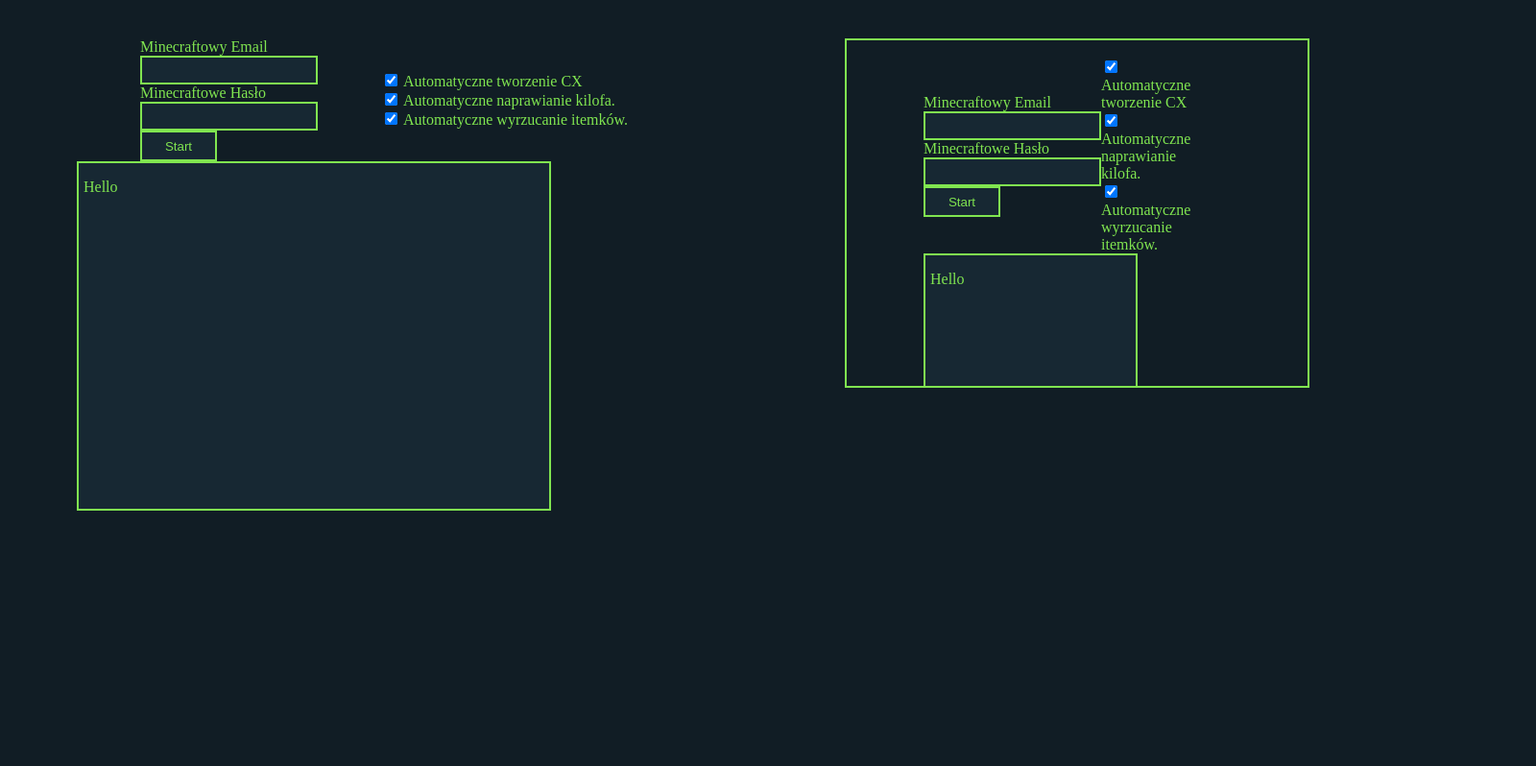
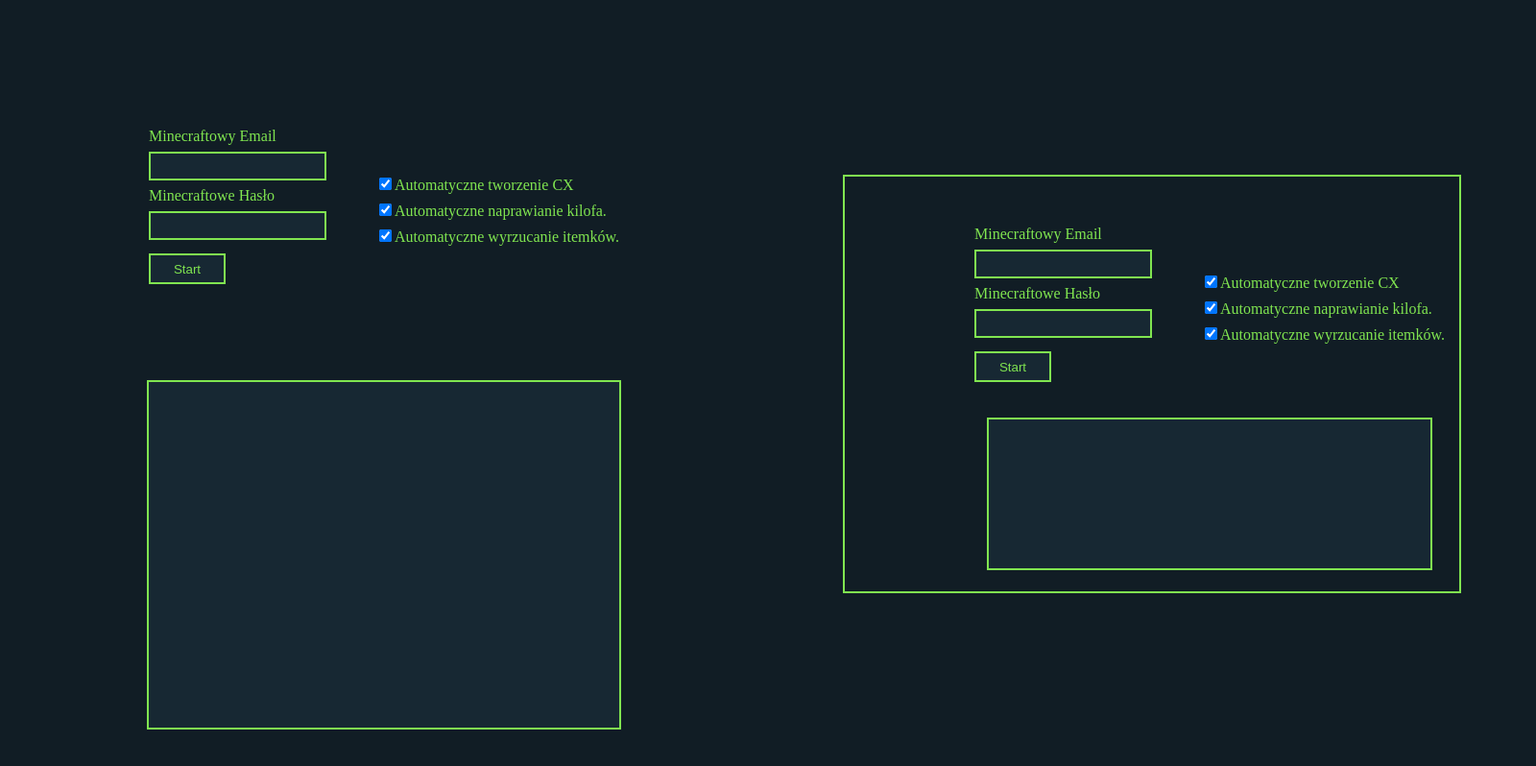
Before and after one commit to SzczurekYT/VoidMiner, an Electron app: page index.html in a window 1600 px wide. Shown: the whole page at 96% size. Drawn offline with Linux system fonts and the light colour scheme.

Commit message:
Some ui improvements.

```diff
--- a/css/main.scss
+++ b/css/main.scss
@@ -29,10 +29,6 @@ body {
 }
 
 
-iframe {
-    border: solid 2px var(--primary-color);
-}
-
 .column {
     float: left;
     width: 50%;
@@ -46,6 +42,7 @@ clear: both;
 
 input {
     cursor: pointer;
+    margin: 7px 0px;
 }
 
 input:hover {
@@ -75,13 +72,15 @@ input[type=password], input[type=email] {
     flex-grow: 2;
     padding: 0px 5px;
     overflow-y: auto;
+    max-height: 50%;
+    min-height: 40%;
     width: 75%;
-    height: 50%;
 }
 
 .view {
-    width: 75%;
-    height: 50%;
+    border: solid 2px var(--primary-color);
+    width: 100%;
+    height: 60%;
 }
 
 .section {
@@ -89,3 +88,8 @@ input[type=password], input[type=email] {
     height: 90%;
     flex: 50%;
 }
+
+.settings-div {
+    max-height: 400px;
+    min-width: 600px;
+}
--- a/index.html
+++ b/index.html
@@ -9,19 +9,16 @@
   <meta name="description" content="Void Miner Page">
   <meta name="author" content="Burzowy_Szczurek">
 
-  <link rel="icon" href="/favicon.ico">
-  <link rel="icon" href="/favicon.svg" type="image/svg+xml">
-  <link rel="apple-touch-icon" href="/apple-touch-icon.png">
-
   <link rel="stylesheet" href="css/main.css">
 
+  <script defer src="js/renderer.js"></script>
 </head>
 
 <body class="flex-div">
 
-    <div class="section flex-ch">
+    <div class="section flex-ch vflex-div">
 
-      <div class="flex-div flex-ch">
+      <div class="flex-div flex-ch settings-div">
 
         <div class="vflex-div">
           <form>
@@ -47,16 +44,15 @@
 
       </div>
 
-      <div class="logging-container field">
-        <p id="log" class="text">Hello</p>
+      <div class="logging-container field" style="flex-grow: 2;">
+        <p id="log" class="text"></p>
       </div>
 
     </div>
 
-    <div class="section flex-ch">
+    <div class="section flex-ch vflex-div">
       <iframe class="view" id="view" src="http://127.0.0.1:3001"></iframe>
     </div>
 
-    <script src="js/renderer.js"></script>
 </body>
 </html>
```
Also changed, not shown: css/main.css, 1 other file.
